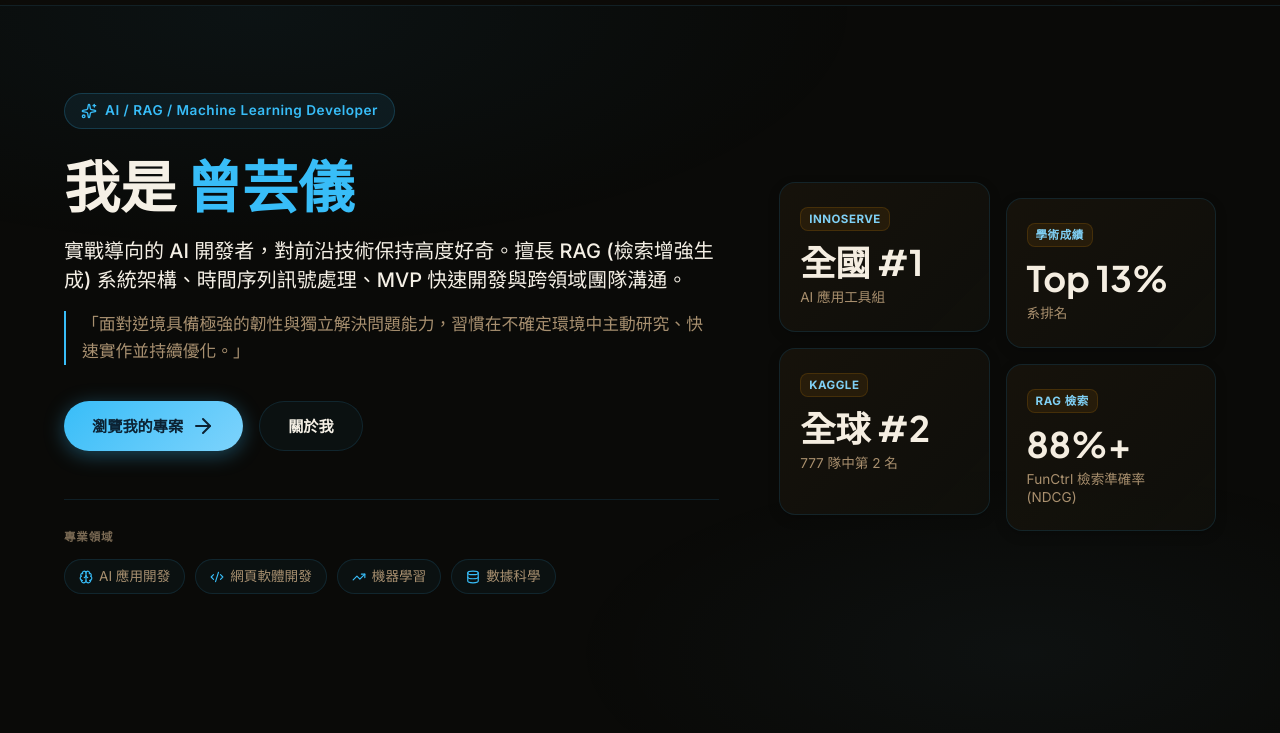
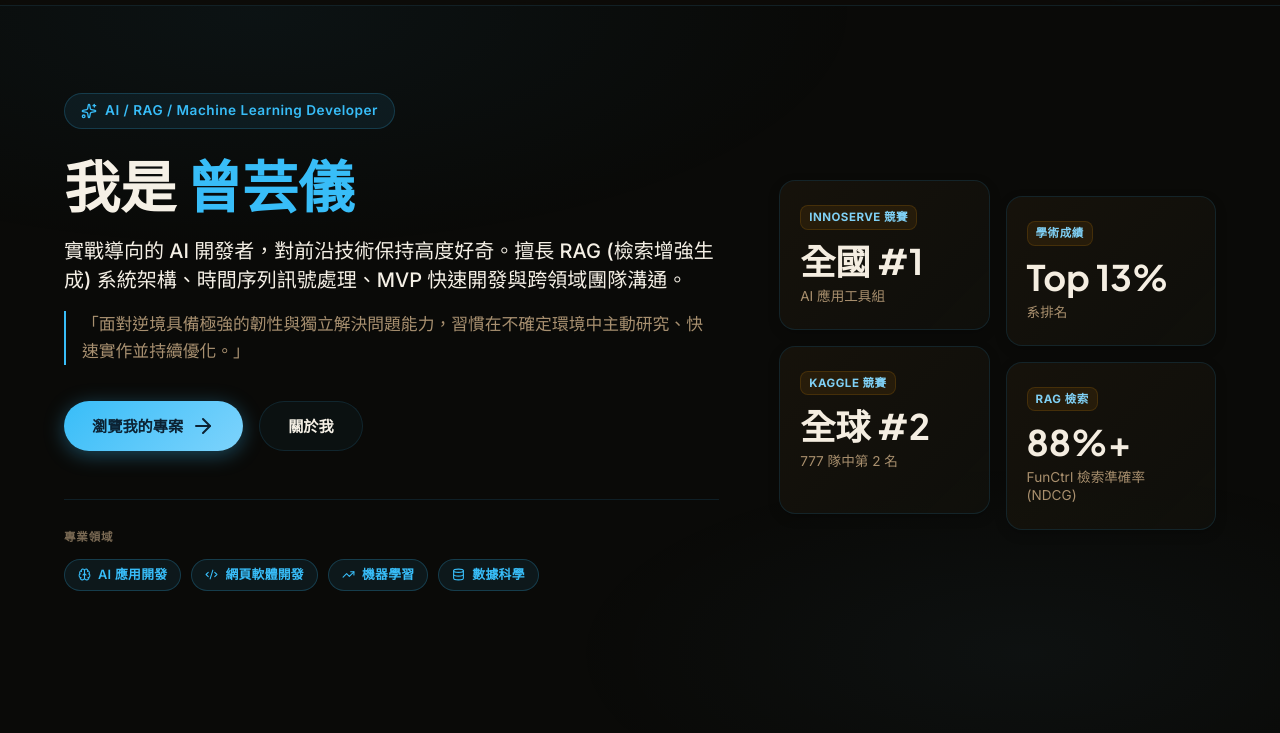
Before and after one commit to Elaine2899/portfolio, a website built with Vite: page index.html in a window 1280 px wide. Shown: the part 67-800 px from the top of the page. Built offline with nearby package versions, Linux system fonts and the light colour scheme.

Commit message:
fix: 修改 hero domain tags 視覺樣式
Co-Authored-By: Claude Sonnet 4.6 <noreply@anthropic.com>

```diff
--- a/index.html
+++ b/index.html
@@ -104,7 +104,7 @@
                 <div class="hero-visual">
                     <div class="hero-stats-grid">
                         <a href="#project-functrl" class="hero-stat-card glass-card">
-                            <span class="stat-badge">InnoServe</span>
+                            <span class="stat-badge">InnoServe 競賽</span>
                             <span class="stat-number">全國 #1</span>
                             <span class="stat-desc">AI 應用工具組</span>
                         </a>
@@ -114,7 +114,7 @@
                             <span class="stat-desc">系排名</span>
                         </a>
                         <a href="#project-kaggle" class="hero-stat-card glass-card">
-                            <span class="stat-badge">Kaggle</span>
+                            <span class="stat-badge">Kaggle 競賽</span>
                             <span class="stat-number">全球 #2</span>
                             <span class="stat-desc">777 隊中第 2 名</span>
                         </a>
--- a/style.css
+++ b/style.css
@@ -384,19 +384,20 @@ a {
 .domain-tag {
     display: inline-flex;
     align-items: center;
-    gap: 6px;
-    padding: 6px 14px;
-    border: 1px solid var(--border-color);
+    gap: 7px;
+    padding: 5px 13px;
+    background: rgba(56, 189, 248, 0.08);
+    border: 1px solid rgba(56, 189, 248, 0.22);
     border-radius: var(--radius-full);
-    font-size: 0.85rem;
-    color: var(--text-secondary);
-    background: rgba(56, 189, 248, 0.04);
+    font-size: 0.8rem;
+    font-weight: 600;
+    color: var(--accent-cyan);
+    letter-spacing: 0.3px;
 }
 
 .domain-tag svg {
-    width: 14px;
-    height: 14px;
-    color: var(--accent-gold);
+    width: 13px;
+    height: 13px;
 }
 
 a.hero-stat-card {
```
